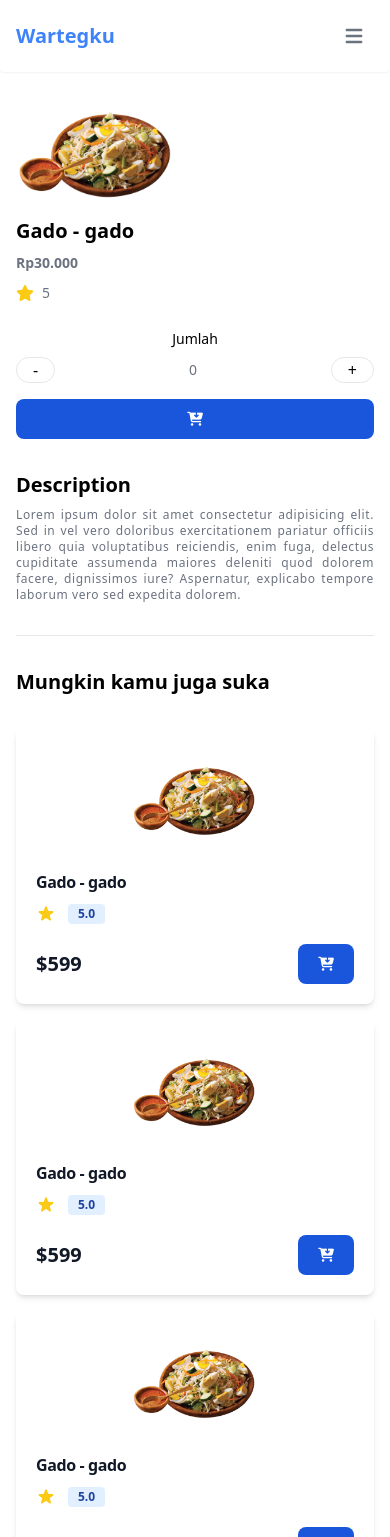
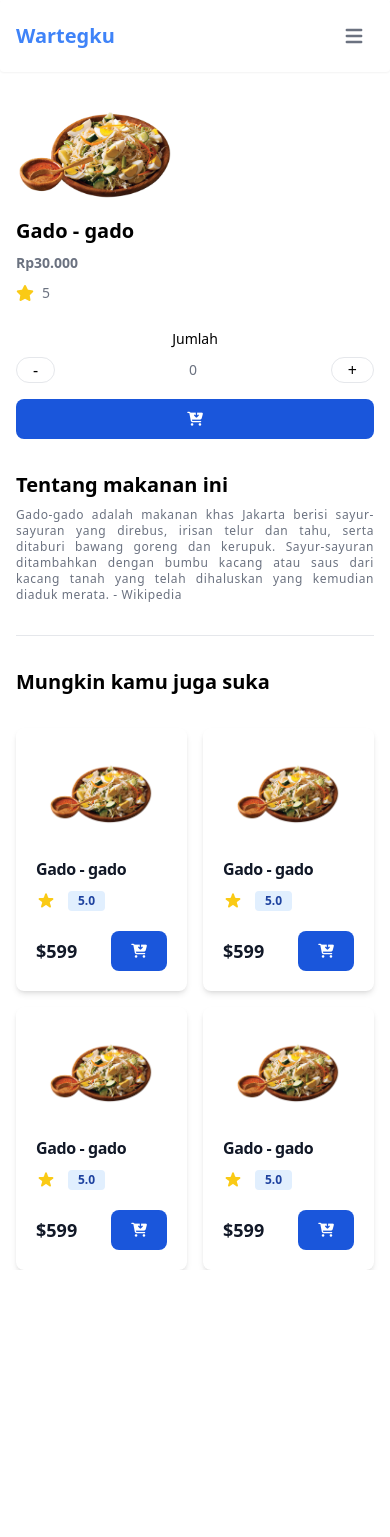
Before and after one commit to adamrayw/Wartegku, a React (Create React App) app: page /detail in a window 390 px wide. Shown: the top 1537 px of the page. After the commit the page ends 1270 px from the top, so only its background shows below. Built offline with nearby package versions, Linux system fonts and the light colour scheme.

Commit message:
Change description content and change to grid-cols-2

```diff
--- a/src/pages/Detail.jsx
+++ b/src/pages/Detail.jsx
@@ -43,15 +43,15 @@ export default function Detail() {
                 </div>
             </div>
             <div className='text-left space-y-2'>
-                <h1 className='text-black md:text-2xl text-xl font-bold text-left'>Description</h1>
-                <p className='text-gray-500 md:text-sm text-xs tracking-wider text-justify'>Lorem ipsum dolor sit amet consectetur adipisicing elit. Sed in vel vero doloribus exercitationem pariatur officiis libero quia voluptatibus reiciendis, enim fuga, delectus cupiditate assumenda maiores deleniti quod dolorem facere, dignissimos iure? Aspernatur, explicabo tempore laborum vero sed expedita dolorem.</p>
+                <h1 className='text-black md:text-2xl text-xl font-bold text-left'>Tentang makanan ini</h1>
+                <p className='text-gray-500 md:text-sm text-xs tracking-wider text-justify'>Gado-gado adalah makanan khas Jakarta berisi sayur-sayuran yang direbus, irisan telur dan tahu, serta ditaburi bawang goreng dan kerupuk. Sayur-sayuran ditambahkan dengan bumbu kacang atau saus dari kacang tanah yang telah dihaluskan yang kemudian diaduk merata. - Wikipedia</p>
 
             </div>
             <hr className='mt-6' />
             <div>
                 <h1 className='text-black md:text-2xl text-xl font-bold text-left'>Mungkin kamu juga suka</h1>
             </div>
-            <div className='grid md:grid-cols-4 grid-cols-1 gap-4'>
+            <div className='grid md:grid-cols-4 grid-cols-2 gap-4'>
                 <div class="text-left bg-white rounded-lg shadow-md dark:bg-gray-800 dark:border-gray-700">
                     <Link to="/detail">
                         <img class="p-8 w-48 rounded-t-lg mx-auto" src={Gadogado} alt="pho" />
@@ -66,7 +66,7 @@ export default function Detail() {
                             <span class="bg-blue-100 text-blue-800 text-xs font-semibold px-2.5 py-0.5 rounded dark:bg-blue-200 dark:text-blue-800 ml-3">5.0</span>
                         </div>
                         <div class="flex justify-between items-center">
-                            <span class="text-xl font-bold text-gray-900 dark:text-white">$599</span>
+                            <span class="md:text-xl text-lg font-bold text-gray-900 dark:text-white">$599</span>
                             <a href="/" class="text-white bg-blue-700 hover:bg-blue-800 focus:ring-4 focus:ring-blue-300 font-medium rounded-lg text-sm px-5 py-2.5 text-center dark:bg-blue-600 dark:hover:bg-blue-700 dark:focus:ring-blue-800"><i class="fa-solid fa-cart-arrow-down"></i></a>
                         </div>
                     </div>
@@ -85,7 +85,7 @@ export default function Detail() {
                             <span class="bg-blue-100 text-blue-800 text-xs font-semibold px-2.5 py-0.5 rounded dark:bg-blue-200 dark:text-blue-800 ml-3">5.0</span>
                         </div>
                         <div class="flex justify-between items-center">
-                            <span class="text-xl font-bold text-gray-900 dark:text-white">$599</span>
+                            <span class="md:text-xl text-lg font-bold text-gray-900 dark:text-white">$599</span>
                             <a href="/" class="text-white bg-blue-700 hover:bg-blue-800 focus:ring-4 focus:ring-blue-300 font-medium rounded-lg text-sm px-5 py-2.5 text-center dark:bg-blue-600 dark:hover:bg-blue-700 dark:focus:ring-blue-800"><i class="fa-solid fa-cart-arrow-down"></i></a>
                         </div>
                     </div>
@@ -104,7 +104,7 @@ export default function Detail() {
                             <span class="bg-blue-100 text-blue-800 text-xs font-semibold px-2.5 py-0.5 rounded dark:bg-blue-200 dark:text-blue-800 ml-3">5.0</span>
                         </div>
                         <div class="flex justify-between items-center">
-                            <span class="text-xl font-bold text-gray-900 dark:text-white">$599</span>
+                            <span class="md:text-xl text-lg font-bold text-gray-900 dark:text-white">$599</span>
                             <a href="/" class="text-white bg-blue-700 hover:bg-blue-800 focus:ring-4 focus:ring-blue-300 font-medium rounded-lg text-sm px-5 py-2.5 text-center dark:bg-blue-600 dark:hover:bg-blue-700 dark:focus:ring-blue-800"><i class="fa-solid fa-cart-arrow-down"></i></a>
                         </div>
                     </div>
@@ -123,7 +123,7 @@ export default function Detail() {
                             <span class="bg-blue-100 text-blue-800 text-xs font-semibold px-2.5 py-0.5 rounded dark:bg-blue-200 dark:text-blue-800 ml-3">5.0</span>
                         </div>
                         <div class="flex justify-between items-center">
-                            <span class="text-xl font-bold text-gray-900 dark:text-white">$599</span>
+                            <span class="md:text-xl text-lg font-bold text-gray-900 dark:text-white">$599</span>
                             <a href="/" class="text-white bg-blue-700 hover:bg-blue-800 focus:ring-4 focus:ring-blue-300 font-medium rounded-lg text-sm px-5 py-2.5 text-center dark:bg-blue-600 dark:hover:bg-blue-700 dark:focus:ring-blue-800"><i class="fa-solid fa-cart-arrow-down"></i></a>
                         </div>
                     </div>
```
